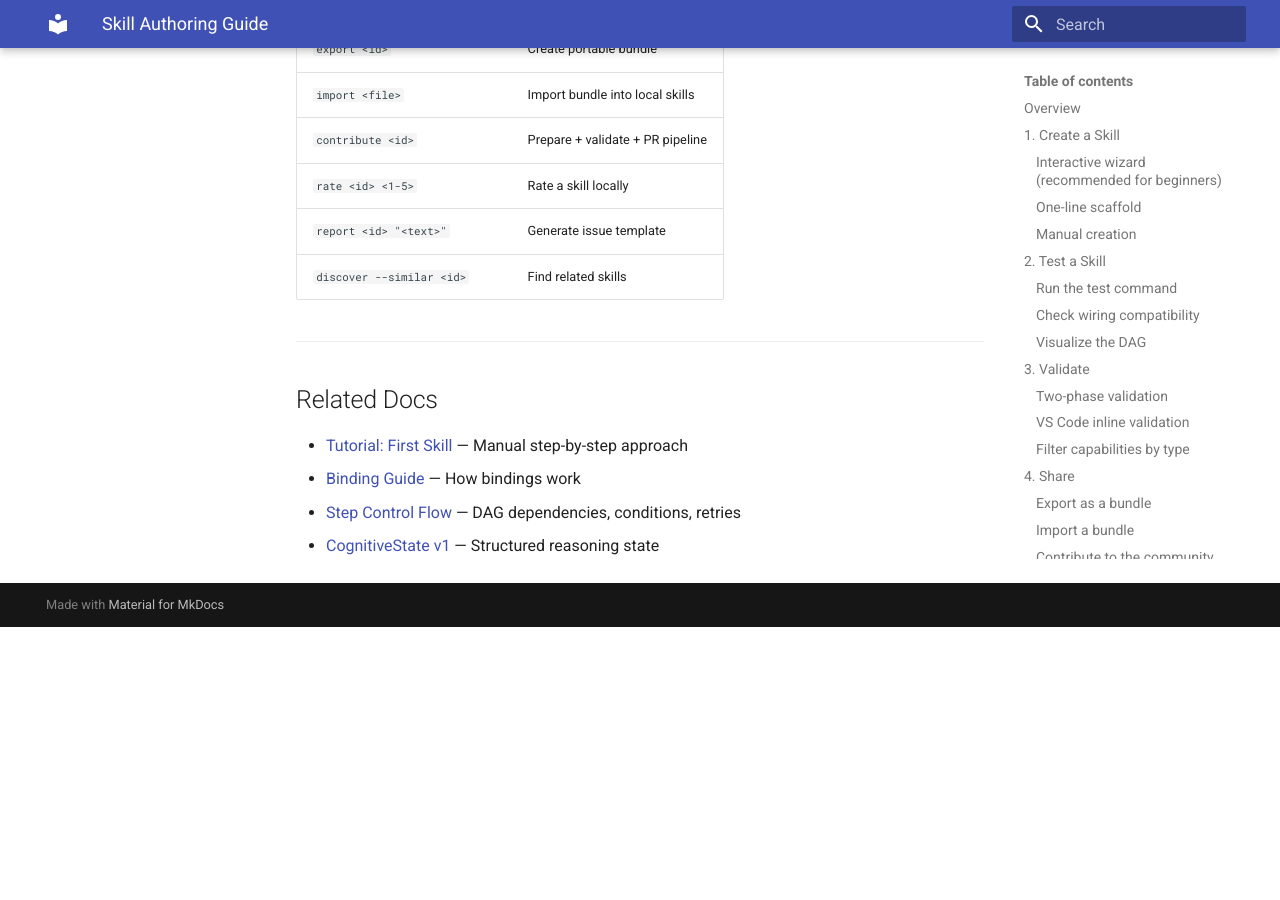
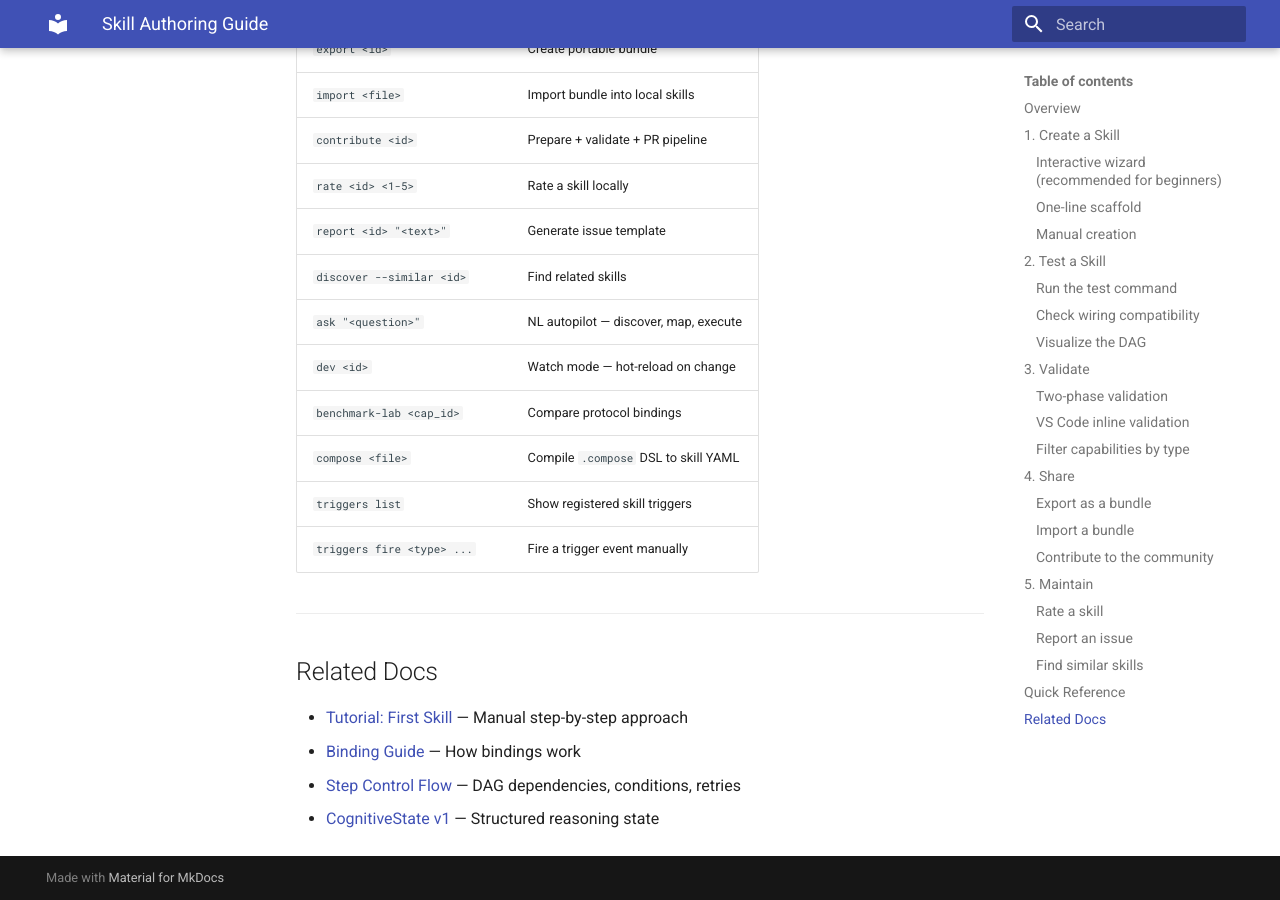
Before and after one commit to 11adyy/pact-research, an MkDocs documentation site: the page built from docs/SKILL_AUTHORING.md, in a window 1280 px wide and 900 px high, scrolled down 4694 px. Built offline with MkDocs 1.6.1 and Material for MkDocs 9.7.7, drawn with Linux system fonts in a browser that asks for light colours; before the commit the page ends 5321 px from its top, so only the background shows below that.

Commit message:
Revise documentation, docs
Recorded changes:
- M CHANGELOG.md
- M README.md
- M docs/SKILL_AUTHORING.md

```diff
--- a/docs/SKILL_AUTHORING.md
+++ b/docs/SKILL_AUTHORING.md
@@ -221,6 +221,12 @@ skills to combine.
 | `rate <id> <1-5>` | Rate a skill locally |
 | `report <id> "<text>"` | Generate issue template |
 | `discover --similar <id>` | Find related skills |
+| `ask "<question>"` | NL autopilot — discover, map, execute |
+| `dev <id>` | Watch mode — hot-reload on change |
+| `benchmark-lab <cap_id>` | Compare protocol bindings |
+| `compose <file>` | Compile `.compose` DSL to skill YAML |
+| `triggers list` | Show registered skill triggers |
+| `triggers fire <type> ...` | Fire a trigger event manually |
 
 ---
 
```
Also changed, not shown: CHANGELOG.md (+31 -0 lines).
